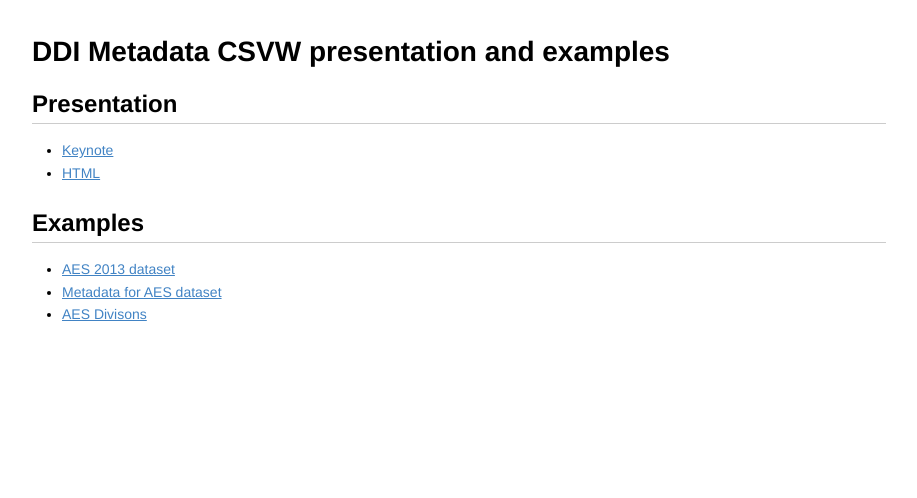
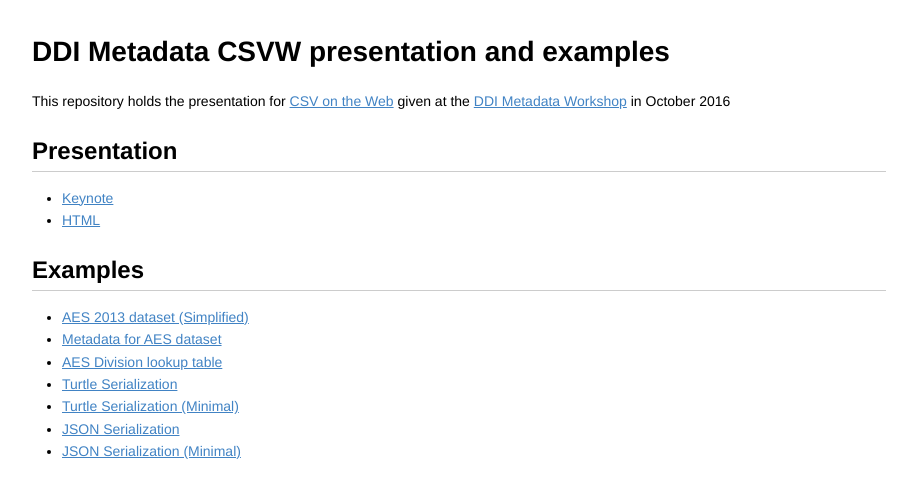
Before and after one commit to gkellogg/ddi-csvw, a plain HTML site: page index.html in a window 1280 px wide. Shown: the whole page, without its empty margins (181-1098 px from the left). Drawn offline with Linux system fonts and the light colour scheme.

Commit message:
Update landing page.

```diff
--- a/index.html
+++ b/index.html
@@ -308,6 +308,9 @@ sup {
 <body>
 <h1>DDI Metadata CSVW presentation and examples</h1>
 
+<p>This repository holds the presentation for <a href="https://www.w3.org/TR/tabular-data-primer/">CSV on the Web</a> given at the
+<a href="http://www.dagstuhl.de/en/program/calendar/evhp/?semnr=16423">DDI Metadata Workshop</a> in October 2016</p>
+
 <h2>Presentation</h2>
 <ul>
   <li><a href="presentation/DDI-CSVW-2016.key">Keynote</a></li>
@@ -316,9 +319,13 @@ sup {
 
 <h2>Examples</h2>
 <ul>
-  <li><a href="examples/aes_2013_01259.csv">AES 2013 dataset</a></li>
-  <li><a href="examples/aes_2013_01259.csv-metadata.json">Metadata for AES dataset</a></li>
-  <li><a href="examples/aes_divs.csv">AES Divisons</a></li>
+  <li><a href="https://github.com/gkellogg/ddi-csvw/blob/gh-pages/examples/aes_2013_01259.csv">AES 2013 dataset (Simplified)</a></li>
+  <li><a href="https://github.com/gkellogg/ddi-csvw/blob/gh-pages/examples/aes_2013_01259.csv-metadata.json">Metadata for AES dataset</a></li>
+  <li><a href="https://github.com/gkellogg/ddi-csvw/blob/gh-pages/examples/aes_divs.csv">AES Division lookup table</a></li>
+  <li><a href="https://github.com/gkellogg/ddi-csvw/blob/gh-pages/examples/aes_2013_01259.ttl">Turtle Serialization</a></li>
+  <li><a href="https://github.com/gkellogg/ddi-csvw/blob/gh-pages/examples/aes_2013_01259-min.ttl">Turtle Serialization (Minimal)</a></li>
+  <li><a href="https://github.com/gkellogg/ddi-csvw/blob/gh-pages/examples/aes_2013_01259.json">JSON Serialization</a></li>
+  <li><a href="https://github.com/gkellogg/ddi-csvw/blob/gh-pages/examples/aes_2013_01259-min.json">JSON Serialization (Minimal)</a></li>
 </ul>
 </body>
 </html>
```
